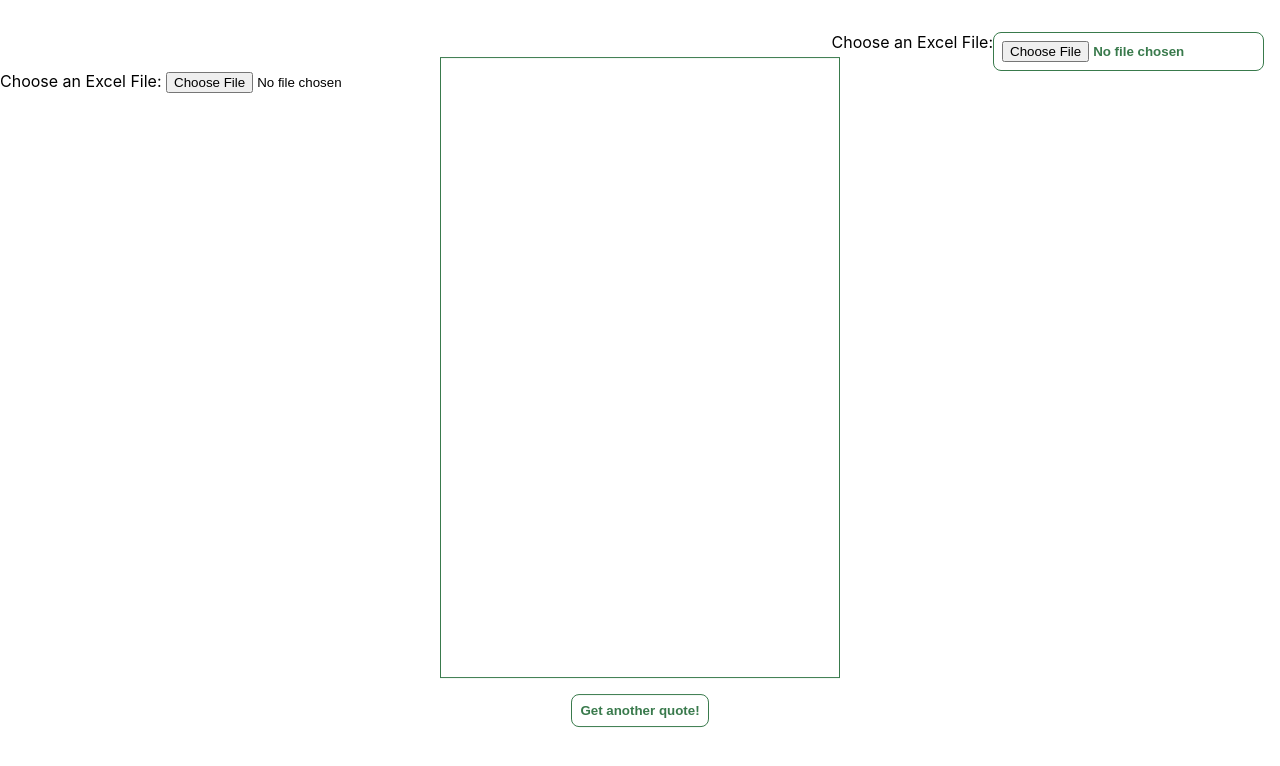
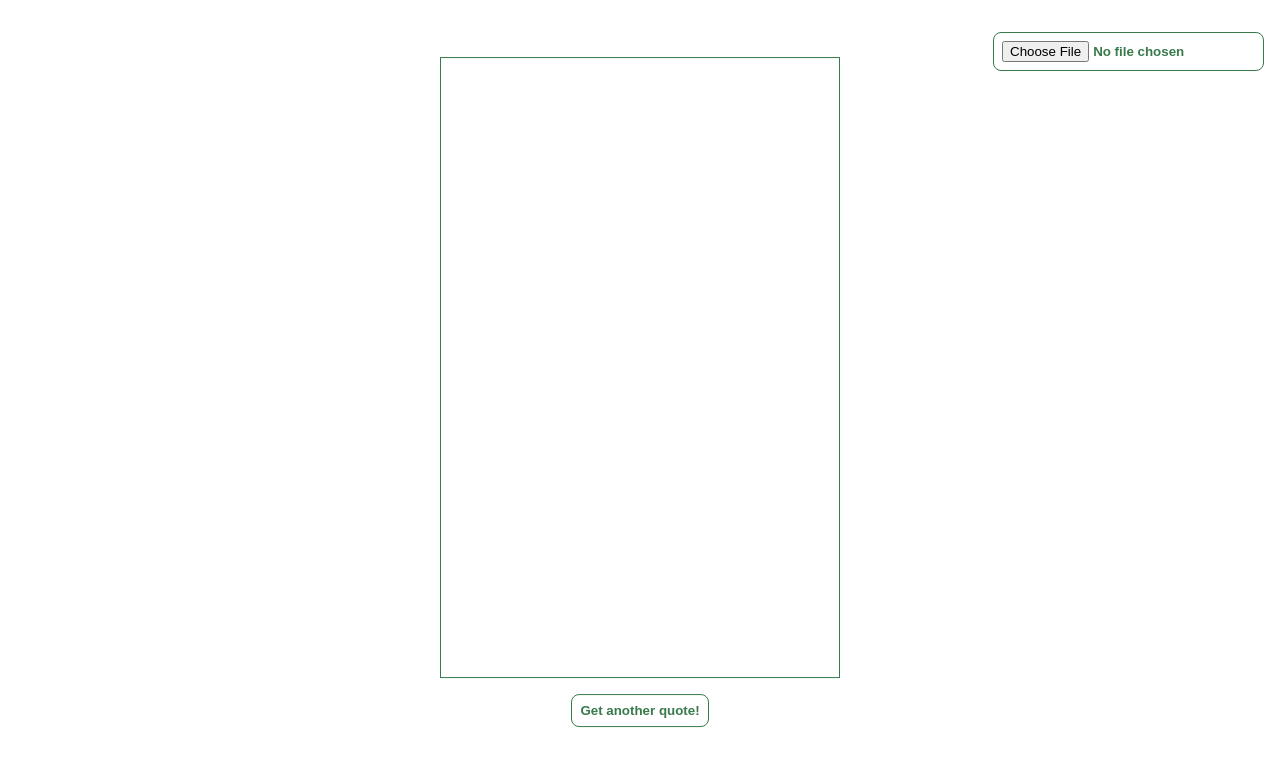
Before and after one commit to jeehay-park/t6-quotes, a React (Create React App) app: page / in a window 1280 px wide. Shown: the top 766 px of the page. Built offline with nearby package versions, Linux system fonts and the light colour scheme.

Commit message:
Remove testing

```diff
--- a/public/index.html
+++ b/public/index.html
@@ -39,9 +39,5 @@
       To begin the development, run `npm start` or `yarn start`.
       To create a production bundle, use `npm run build` or `yarn build`.
     -->
-    <form>
-      <label htmlFor="fileInput">Choose an Excel File:</label>
-      <input id="fileInput" type="file" accept=".xlsx, .xls" />
-  </form>
   </body>
 </html>
--- a/src/GetUserData.js
+++ b/src/GetUserData.js
@@ -59,7 +59,6 @@ export default function GetUserData() {
       return(
         <>
             <RightCorner>
-                <label htmlFor="fileInput">Choose an Excel File:</label>
                 <Upload
                     id="fileInput"
                     type="file"
```
Also changed, not shown: 2 other files (tests, documents, lock files or other folders).
